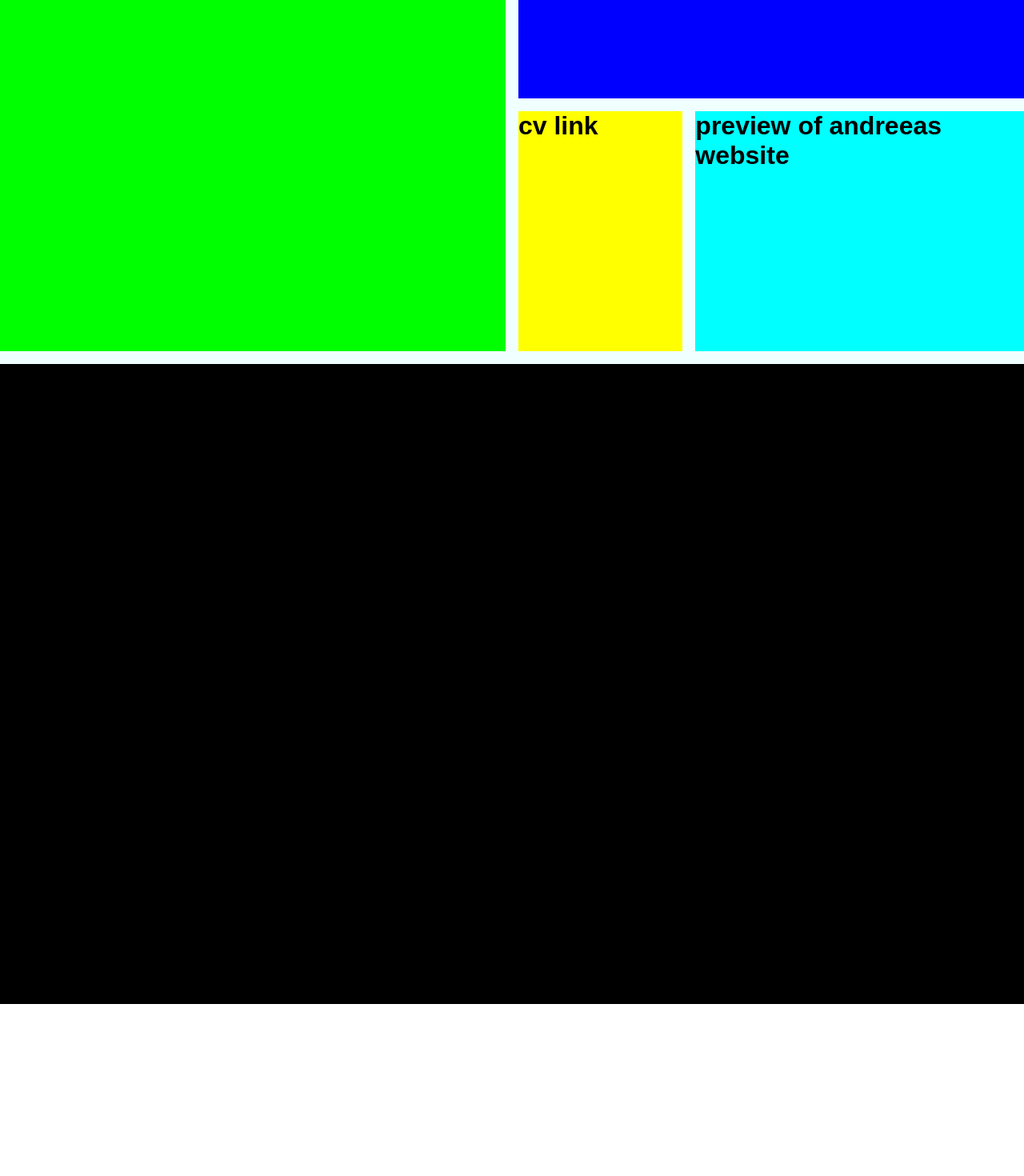
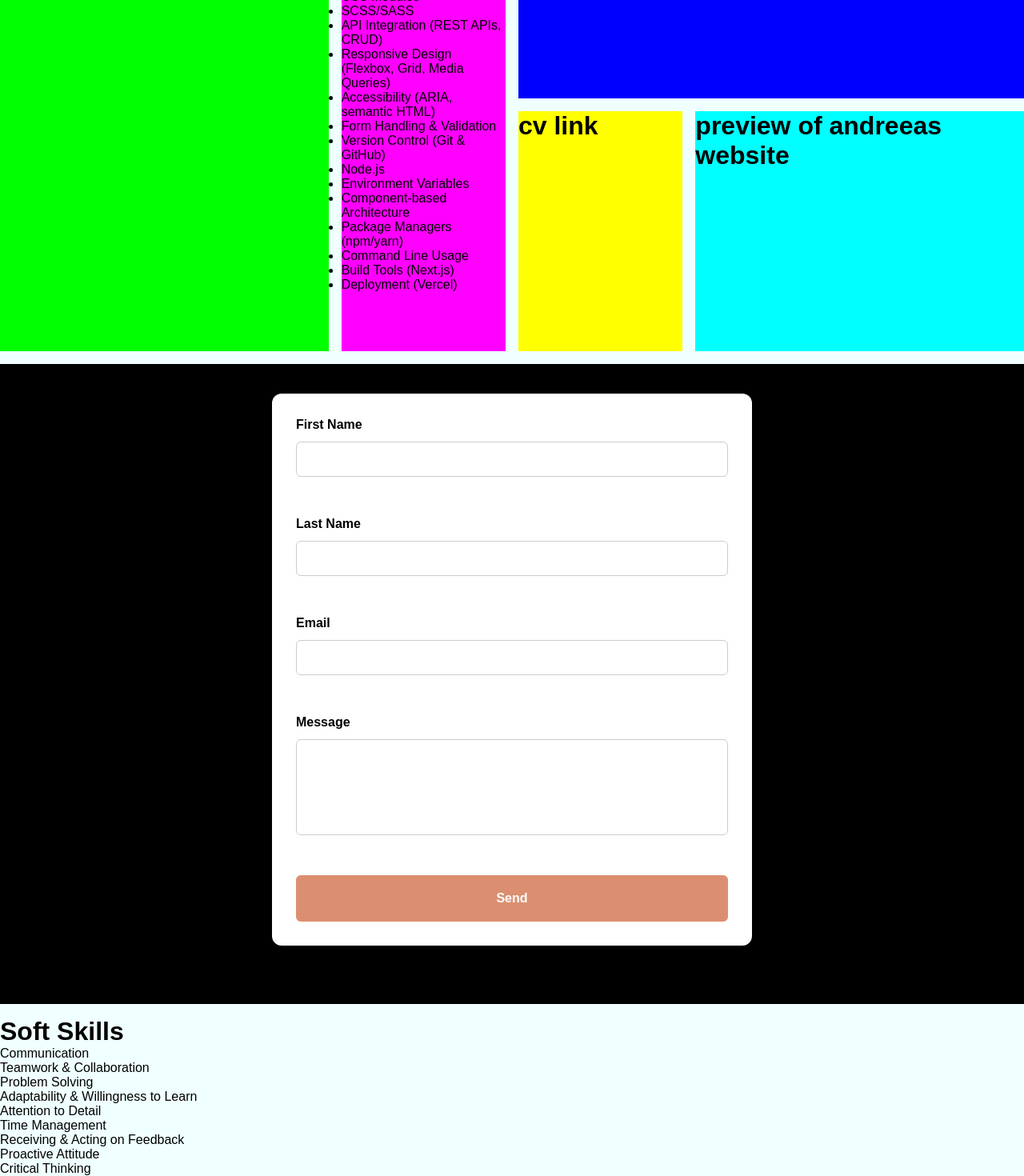
Before and after one commit to ls99555/portfolio, a Next.js app: page / in a window 1280 px wide. Shown: the part 1193-2663 px from the top of the page at 80% size. Before the commit the page ends 2448 px from the top, so only its background shows below. Built offline with nearby package versions, Linux system fonts and the light colour scheme.

Commit message:
created contact form and styling button and styling and started filling out main page

```diff
--- /dev/null
+++ b/src/app/api/contact/route.ts
@@ -0,0 +1,36 @@
+import { NextRequest, NextResponse } from "next/server";
+import { Resend } from "resend";
+
+// Ensure the API key is set in your environment variables on Vercel as RESEND_API_KEY
+const resend = new Resend(process.env.RESEND_API_KEY);
+
+export async function POST(req: NextRequest) {
+  try {
+    const { firstName, lastName, email, message } = await req.json();
+
+    // Basic validation (optional but recommended)
+    if (!firstName || !lastName || !email || !message) {
+      return NextResponse.json(
+        { success: false, error: "All fields are required." },
+        { status: 400 }
+      );
+    }
+
+    await resend.emails.send({
+      from: "Contact Form <onboarding@resend.dev>", // Use your verified sender for production
+      to: "andreeatherapytoday@gmail.com",
+      subject: `Contact Form Submission from ${firstName} ${lastName}`,
+      replyTo: email,
+      text: message,
+    });
+
+    return NextResponse.json({ success: true });
+  } catch (error) {
+    // Log error for debugging (optional)
+    console.error("Email send error:", error);
+    return NextResponse.json(
+      { success: false, error: "Failed to send email." },
+      { status: 500 }
+    );
+  }
+}
--- a/src/app/page.module.css
+++ b/src/app/page.module.css
@@ -13,43 +13,43 @@
     background-color: azure;
 }
 
-.one {
+.banner {
     grid-column: 1 / 5; /* Spans columns 1 and 2 */
     grid-row: 1 / 2;
     background: #ff0000;
 }
 
-.two {
-    grid-column: 1 / 3; /* Spans columns 3 and 4 */
+.me {
+    grid-column: 1 / 2; /* Spans columns 3 and 4 */
     grid-row: 2 / 4;
     background: #00ff00;
 }
 
-.three {
+.timeWeather {
     grid-column: 3 / 5; /* First column */
     grid-row: 2 / 3;    /* Second row */
     background: #0000ff;
 }
 
-.four {
+.cv {
     grid-column: 3 / 4; /* Second column */
     grid-row: 3 / 4;    /* Second row */
     background: #ffff00;
 }
 
-.five {
-    grid-column: 4 / 5; /* Third column */
-    grid-row: 3 / 4;    /* Second row */
+.skills {
+    grid-column: 2 / 3; /* Third column */
+    grid-row: 2 / 4;    /* Second row */
     background: #ff00ff;
 }
 
-.six {
+.work {
     grid-column: 4 / 5; /* Fourth column */
     grid-row: 3 / 4;    /* Second row */
     background: #00ffff;
 }
 
-.seven {
+.contact {
     grid-column: 1 / 5; /* Spans columns 1 and 2 */
     grid-row: 4 / 5;    /* Third row */
     background: #000000;
--- a/src/app/page.tsx
+++ b/src/app/page.tsx
@@ -1,5 +1,6 @@
 import Image from "next/image";
 import styles from "./page.module.css";
+import ContactForm from "../components/contact-form";
 
 export default function Home() {
   return (
@@ -7,32 +8,69 @@ export default function Home() {
       <main className={styles.main}>
         <div className={styles.layout}>
 
-        <div className={styles.one}>
+        <div className={styles.banner}>
           <h1>header and text</h1>
           </div>
 
-        <div className={styles.two}>
+        <div className={styles.me}>
           <h1>about me</h1>
         </div>
 
-        <div className={styles.three}>
+        <div className={styles.timeWeather}>
           <h1>time and weather</h1>
         </div>
 
-        <div id="cv"className={styles.four}>
+        <div id="cv"className={styles.cv}>
           <h1>cv link</h1>
         </div>
 
-        <div className={styles.five}>
-          <h1>five</h1>
-        </div>
+        <div className={styles.skills}>
+  <h1>Technical Skills</h1>
+  <ul>
+    <li>HTML & CSS</li>
+    <li>JavaScript (ES6+)</li>
+    <li>React</li>
+    <li>Next.js</li>
+    <li>TypeScript</li>
+    <li>CSS Modules</li>
+    <li>SCSS/SASS</li>
+    <li>API Integration (REST APIs, CRUD)</li>
+    <li>Responsive Design (Flexbox, Grid, Media Queries)</li>
+    <li>Accessibility (ARIA, semantic HTML)</li>
+    <li>Form Handling & Validation</li>
+    <li>Version Control (Git & GitHub)</li>
+    <li>Node.js</li>
+    <li>Environment Variables</li>
+    <li>Component-based Architecture</li>
+    <li>Package Managers (npm/yarn)</li>
+    <li>Command Line Usage</li>
+    <li>Build Tools (Next.js)</li>
+    <li>Deployment (Vercel)</li>
+  </ul>
+</div>
 
-        <div id="work" className={styles.six}>
+<div className={styles.softSkills}>
+  <h1>Soft Skills</h1>
+  <ul>
+    <li>Communication</li>
+    <li>Teamwork & Collaboration</li>
+    <li>Problem Solving</li>
+    <li>Adaptability & Willingness to Learn</li>
+    <li>Attention to Detail</li>
+    <li>Time Management</li>
+    <li>Receiving & Acting on Feedback</li>
+    <li>Proactive Attitude</li>
+    <li>Critical Thinking</li>
+  </ul>
+</div>
+
+        <div id="work" className={styles.work}>
           <h1>preview of andreeas website</h1>
         </div>
 
-        <div id="contact"className={styles.seven}>
+        <div id="contact"className={styles.contact}>
           <h1>contact form</h1>
+          <ContactForm />
         </div>
 
       </div>
--- /dev/null
+++ b/src/components/button.module.css
@@ -0,0 +1,23 @@
+.button {
+    display: inline-block;
+    padding: 10px 20px;
+    font-size: var(--font-size-medium);
+    font-weight: bold;
+    text-align: center;
+    text-decoration: none;
+    color: white;
+    background-color: var(--color-button);
+    border: none;
+    border-radius: 5px;
+    cursor: pointer;
+    transition: background-color 0.3s ease;
+  }
+
+  .button:hover {
+    background-color: var(--color-button-hover);
+  }
+
+  .button:focus {
+  outline: 2px solid var(--color-button-hover);
+  outline-offset: 2px;
+}
--- /dev/null
+++ b/src/components/contact-form.module.css
@@ -0,0 +1,105 @@
+/* Contact Form Container */
+.contactForm {
+  max-width: 900px;
+  width: 600px;
+  margin: 0 auto;
+  padding: var(--spacing-large);
+  background: #fff;
+  border-radius: 12px;
+  box-shadow: 0 4px 16px rgba(0,0,0,0.07);
+  display: flex;
+  flex-direction: column;
+  gap: var(--spacing-large);
+}
+
+.formGroup {
+  display: flex;
+  flex-direction: column;
+  gap: var(--spacing-small);
+  margin-bottom: var(--spacing-medium);
+}
+
+/* Label styling */
+.contactForm label {
+  font-weight: 600;
+}
+
+/* Input styling */
+.contactForm input {
+  width: 100%;
+  padding: var(--spacing-small);
+  border: 1px solid #ccc;
+  border-radius: 6px;
+  font-size: var(--font-size-base);
+  box-sizing: border-box;
+  transition: border-color 0.2s, min-height 0.2s;
+  min-height: 40px;
+  resize: none;
+}
+
+.contactForm input:focus {
+  border-color: var(--color-accent);
+  outline: 2px solid var(--color-accent-hover);
+  outline-offset: 2px;
+}
+
+/* Auto-grow textarea styling */
+.textareaAutoGrow {
+  min-height: 120px;
+  max-height: 400px;
+  width: 100%;
+  padding: var(--spacing-small);
+  border: 1px solid #ccc;
+  border-radius: 6px;
+  font-size: var(--font-size-base);
+  box-sizing: border-box;
+  transition: border-color 0.2s, min-height 0.2s;
+  overflow-y: auto;
+  resize: none; /* Prevent manual resizing */
+}
+
+.textareaAutoGrow:focus {
+  border-color: var(--color-accent);
+  outline: 2px solid var(--color-accent-hover);
+  outline-offset: 2px;
+}
+
+/* Button styling */
+.contactForm button {
+  background: var(--color-accent);
+  color: var(--color-text-secondary);
+  border: none;
+  border-radius: 6px;
+  padding: var(--spacing-medium) var(--spacing-large);
+  font-size: var(--font-size-base);
+  font-weight: 600;
+  cursor: pointer;
+  transition: background 0.2s;
+}
+
+.contactForm button:hover,
+.contactForm button:focus {
+  background: var(--color-accent-hover);
+}
+
+/* Status messages */
+.statusSuccess {
+  color: #388e3c;
+  font-size: var(--font-size-base);
+  margin-bottom: var(--spacing-small);
+}
+
+.statusError {
+  color: #d32f2f;
+  font-size: var(--font-size-base);
+  margin-bottom: var(--spacing-small);
+}
+
+
+@media (max-width: 768px) {
+  .contactForm {
+    width: 100%;
+    max-width: 300px;
+    padding: var(--spacing-small);
+  }
+}
--- a/src/components/contact-form.tsx
+++ b/src/components/contact-form.tsx
@@ -4,9 +4,80 @@ import React, { useState, useRef } from "react";
 import styles from "./contact-form.module.css";
 import Button from "./button";
 
+export default function ContactForm() {
+  const [status, setStatus] = useState<"idle" | "success" | "error">("idle");
+  const messageRef = useRef<HTMLTextAreaElement>(null);
 
-export default function ContactForm() {
-    return (
-              <div></div>
-    );
+  const handleSubmit = async (event: React.FormEvent<HTMLFormElement>) => {
+    event.preventDefault();
+    setStatus("idle");
+    const form = event.currentTarget;
+    const formData = {
+      firstName: (form.elements.namedItem("firstName") as HTMLInputElement).value,
+      lastName: (form.elements.namedItem("lastName") as HTMLInputElement).value,
+      email: (form.elements.namedItem("email") as HTMLInputElement).value,
+      message: (form.elements.namedItem("message") as HTMLTextAreaElement).value,
+    };
+
+    try {
+      const res = await fetch("/api/contact", {
+        method: "POST",
+        headers: { "Content-Type": "application/json" },
+        body: JSON.stringify(formData),
+      });
+      if (res.ok) {
+        setStatus("success");
+        form.reset();
+        if (messageRef.current) messageRef.current.style.height = "auto";
+      } else {
+        setStatus("error");
+      }
+    } catch {
+      setStatus("error");
+    }
+  };
+
+  const handleMessageInput = () => {
+    const textarea = messageRef.current;
+    if (textarea) {
+      textarea.style.height = "auto";
+      textarea.style.height = textarea.scrollHeight + "px";
+    }
+  };
+
+  return (
+    <form className={styles.contactForm} onSubmit={handleSubmit}>
+      {status === "success" && (
+        <div className={styles.statusSuccess}>Thank you! Your message has been sent.</div>
+      )}
+      {status === "error" && (
+        <div className={styles.statusError}>Sorry, something went wrong. Please try again.</div>
+      )}
+      <div className={styles.formGroup}>
+        <label htmlFor="firstName">First Name</label>
+        <input type="text" id="firstName" name="firstName" required />
+      </div>
+      <div className={styles.formGroup}>
+        <label htmlFor="lastName">Last Name</label>
+        <input type="text" id="lastName" name="lastName" required />
+      </div>
+      <div className={styles.formGroup}>
+        <label htmlFor="email">Email</label>
+        <input type="email" id="email" name="email" required />
+      </div>
+      <div className={styles.formGroup}>
+        <label htmlFor="message">Message</label>
+        <textarea
+          id="message"
+          name="message"
+          rows={5}
+          required
+          ref={messageRef}
+          onInput={handleMessageInput}
+          className={styles.textareaAutoGrow}
+        ></textarea>
+      </div>
+      <Button type="submit">Send</Button>
+    </form>
+  );
 }
```
Also changed, not shown: package.json (+4 -3 lines), src/components/button.module.tsx (deleted), src/components/contact.form.module.css (deleted), 1 other file (tests, documents, lock files or other folders).
